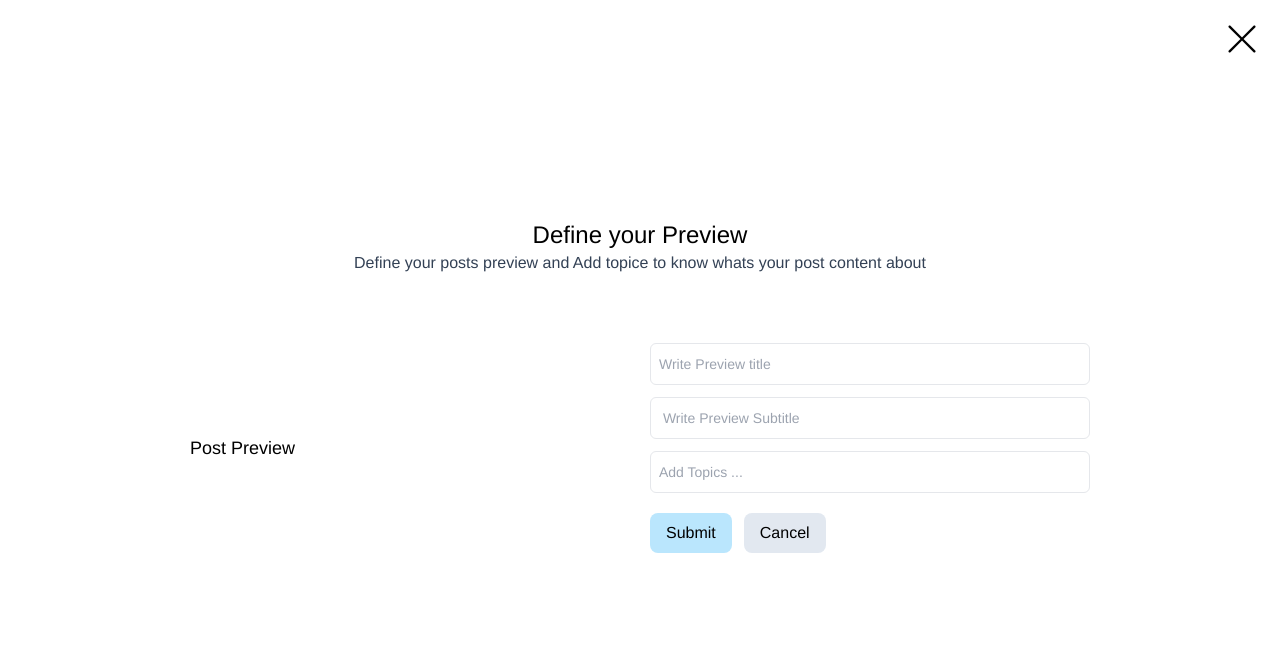
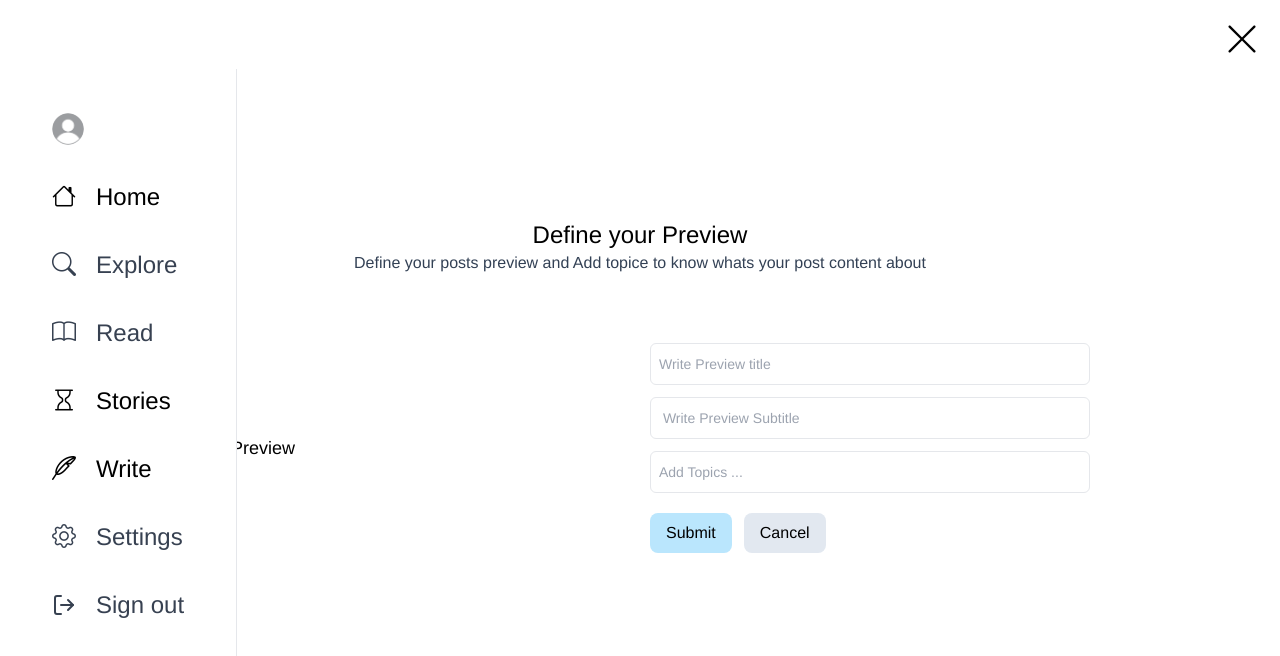
Before and after one commit to Mayurwaghgpr/Spread, a React (Vite) app in the folder Spread-FrontEnd/: page /write/publish in a window 1280 px wide. Shown: the top 656 px of the page. Built offline with nearby package versions, Linux system fonts and the light colour scheme; no server answers; sample sign-in values are in the browser's storage.

Commit message:
side link fixes

```diff
--- a/Spread-FrontEnd/src/App.jsx
+++ b/Spread-FrontEnd/src/App.jsx
@@ -14,6 +14,7 @@ import "bootstrap-icons/font/bootstrap-icons.css";
 import LoaderScreen from "./component/loaders/loaderScreen";
 import SearchBar from "./component/homeComp/searchBar";
 import TaskBar from "./component/phoneview/TaskBar";
+import SideBar from "./component/homeComp/SideBar";
 
 // Lazy load components
 
@@ -93,6 +94,7 @@ function App() {
       {<ConfirmationBox />}
       <Suspense fallback={<LoaderScreen />}>
         <MainNavBar />
+        {isLogin && <SideBar />}
         <Routes>
           <Route
             path="/"
--- a/Spread-FrontEnd/src/component/ProfileButton.jsx
+++ b/Spread-FrontEnd/src/component/ProfileButton.jsx
@@ -1,19 +1,29 @@
-import React, { memo } from "react";
+import React, { memo, useEffect, useState } from "react";
 import { useDispatch, useSelector } from "react-redux";
 import userImageSrc from "../utils/userImageSrc";
 import { setManuOpen } from "../redux/slices/uiSlice";
 
 const ProfileButton = ({ className }) => {
   const { isLogin, user } = useSelector((state) => state.auth);
+  const [deviceSize, setDeviceSize] = useState();
   const { userImageurl } = userImageSrc(user);
   const dispatch = useDispatch();
+  useEffect(() => {
+    const handleResize = () => {
+      setDeviceSize(window.innerWidth);
+    };
+
+    window.addEventListener("resize", handleResize);
+    return () => window.removeEventListener("resize", handleResize);
+  }, []);
+
   return (
     <button
       onClick={() => dispatch(setManuOpen())}
       type="button"
       className={` ${className} flex justify-center h-[40px] w-[40px] items-center  text-sm font-semibold text-gray-900 rounded-full`}
       id="menu-button"
-      disabled={window.innerWidth > 1023 ? true : false}
+      disabled={deviceSize > 1023 ? true : false}
     >
       <img
         className="cursor-pointer object-cover object-top rounded-full w-full  h-full"
--- a/Spread-FrontEnd/src/component/homeComp/SideBar.jsx
+++ b/Spread-FrontEnd/src/component/homeComp/SideBar.jsx
@@ -1,5 +1,5 @@
 import React, { Fragment, memo, useCallback, useMemo } from "react";
-import { Link, NavLink, useLocation } from "react-router-dom";
+import { Link, useLocation, useNavigate } from "react-router-dom";
 import { useDispatch, useSelector } from "react-redux";
 import useLogout from "../../utils/logout";
 import userImageSrc from "../../utils/userImageSrc";
@@ -7,17 +7,14 @@ import { v4 as uuidv4 } from "uuid";
 import { LuLogOut } from "react-icons/lu";
 import { setManuOpen } from "../../redux/slices/uiSlice";
 
-function SideBar({ setIsMenuOpen, isMenuOpen }) {
+function SideBar() {
   const { user, isLogin } = useSelector((state) => state.auth);
   const { MenuOpen } = useSelector((state) => state.ui);
   const Logout = useLogout();
   const location = useLocation();
+  const navigat = useNavigate();
   const dispatch = useDispatch();
   const { userImageurl } = userImageSrc(user);
-
-  const handleProfileClick = () => {
-    setIsMenuOpen(false);
-  };
   const LoginMenuLinks = [
     {
       id: uuidv4(),
@@ -77,37 +74,35 @@ function SideBar({ setIsMenuOpen, isMenuOpen }) {
       onClick={(e) => {
         dispatch(setManuOpen());
       }}
-      className={`fixed border-r z-50 animate-slide-in-left sm:animate-none ${!MenuOpen && "hidden"}  *:transition-all  *:duration-100 dark:*:border-[#383838] lg:block  w-full lg:w-fit left-0  top-0 h-screen  lg:mt-16  bg-gray-500 bg-opacity-10 backdrop-blur-[.8px] lg:bg-white dark:border-[#383838] dark:border`}
+      className={`fixed border-r z-50 animate-slide-in-left sm:animate-none ${!MenuOpen && "hidden"}  *:transition-all  *:duration-100 dark:*:border-[#383838] lg:block  w-full lg:w-fit left-0 top-0 lg:top-[4.3rem] h-screen    bg-gray-500 bg-opacity-10 backdrop-blur-[.8px] lg:bg-white dark:border-[#383838] dark:border`}
     >
       <div
         onClick={(e) => e.stopPropagation()}
         className="p-10  w-fit dark:bg-black bg-white h-full sm:text-2xl text-xl"
       >
-        <div className="flex flex-col gap-10   sm:w-full justify-center  items-center ">
+        <div className="flex flex-col gap-7 text-gray-700 *:transition-all *:duration-300 sm:w-full justify-center  items-center ">
           {/* Profile Link */}
           {LoginMenuLinks.map((link) => {
             return (
-              <NavLink
+              <Link
                 key={link.id}
-                className={({ isActive }) =>
-                  `flex ${isActive && "fill-black"} justify-start items-center hover:bg-opacity-5  hover:bg-slate-500 dark:hover:bg-gray-600  rounded-md  gap-5 w-full`
-                }
+                className={`flex ${location.pathname.startsWith(link.stub) && " text-black"} px-3 py-1 justify-start items-center hover:bg-opacity-5  hover:bg-slate-500 dark:hover:bg-gray-600  rounded-md  gap-5 w-full`}
                 to={link.stub}
-                onClick={handleProfileClick}
               >
                 {link.icon}
                 <div className={`xl:flex flex-col  `}>
                   {" "}
                   <span>{link.lkname}</span>{" "}
                 </div>
-              </NavLink>
+              </Link>
             );
           })}
           {/* Logout Button */}
           <button
             onClick={Logout}
             type="button"
-            className="flex gap-5 items-center w-full hover:bg-opacity-5  hover:bg-slate-500 dark:hover:bg-gray-600 rounded-md"
+            aria-label="Logout"
+            className="flex gap-5 items-center w-full hover:bg-opacity-5 px-3 py-1  hover:bg-slate-500 dark:hover:bg-gray-600 rounded-md"
           >
             <LuLogOut className="" />
             <span className=" xl:block ">Sign out</span>
--- a/Spread-FrontEnd/src/pages/ViewBlogs.jsx
+++ b/Spread-FrontEnd/src/pages/ViewBlogs.jsx
@@ -79,7 +79,6 @@ function Viewblogs() {
 
   return (
     <main className="relative flex flex-col sm:flex-row justify-end h-full  w-full bottom-0 border-inherit transition-all duration-300 ease-in-out dark:border-[#383838]">
-      <SideBar />
       <div className="flex flex-col items-center  relative lg:w-[35rem] xl:w-[48rem] w-full ">
         <div className="flex w-[80%] transition-all text-lg font-medium duration-200 bg-opacity-0 overflow-hidden backdrop-blur-[10px] dark:border-[#383838] ease-in-out z-[5]  border rounded-lg  items-center  justify-start gap-3  sticky top-20 ">
           <ul className="flex h-full items-center  justify-between overflow-hidden bg-inherit w-full border-inherit">
```
